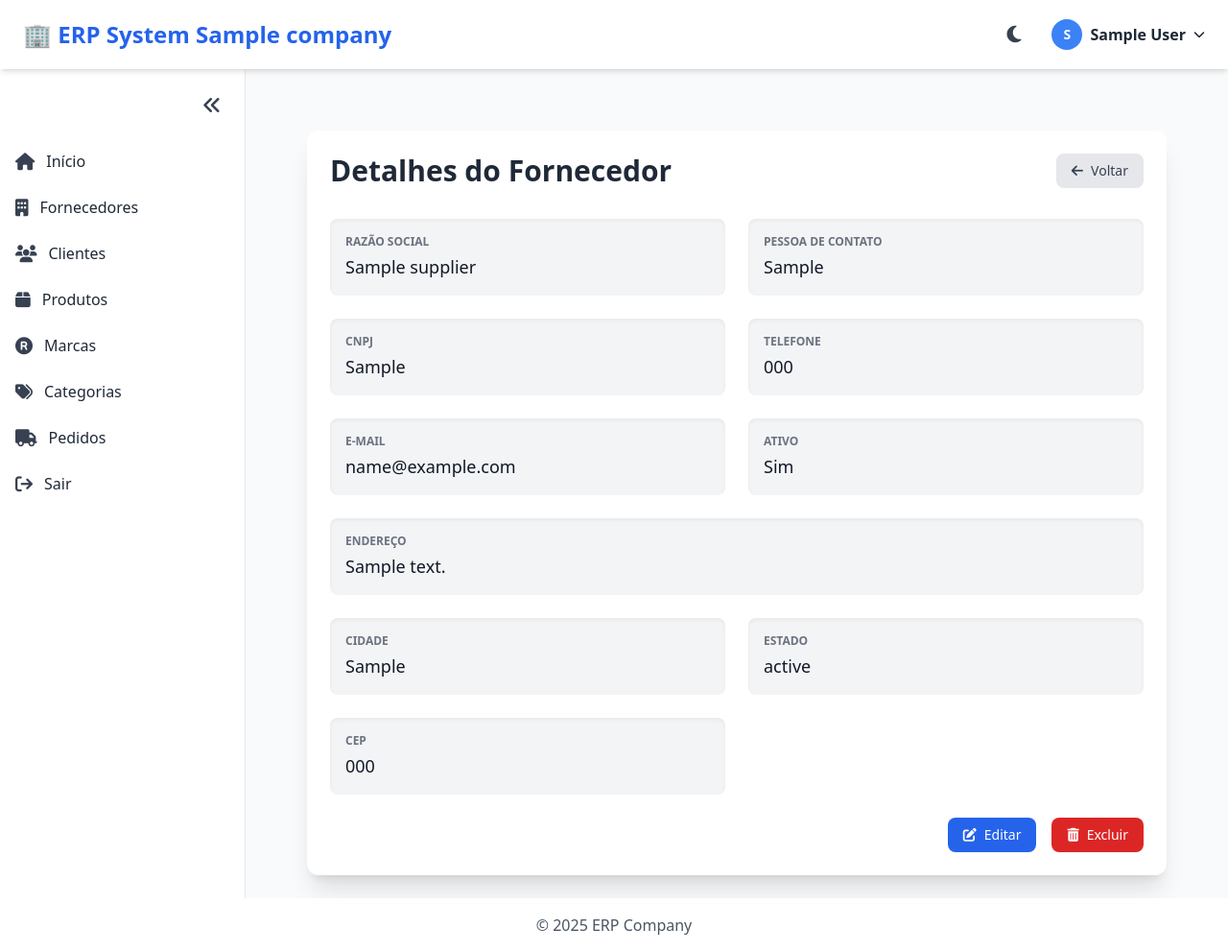
After one commit to viniciostec22/SysErp, a Django app: page /suppliers/00000000-0000-0000-0000-000000000001/ in a window 1280 px wide. The commit adds this page. Shown: the whole page at 96% size. Run offline with Django 5.2, Linux system fonts and the light colour scheme; a user stored in the database is signed in; tables that the repository leaves empty hold one stand-in row (values such as "Sample post"); some libraries are stand-ins or nearby versions.

Commit message:
feat:detail supplier

```diff
--- a/static/dist/output.css
+++ b/static/dist/output.css
@@ -640,6 +640,10 @@ video {
   z-index: 20;
 }
 
+.col-span-2 {
+  grid-column: span 2 / span 2;
+}
+
 .mx-auto {
   margin-left: auto;
   margin-right: auto;
@@ -924,8 +928,16 @@ video {
   overflow: hidden;
 }
 
+.overflow-x-auto {
+  overflow-x: auto;
+}
+
 .overflow-y-auto {
   overflow-y: auto;
+}
+
+.whitespace-nowrap {
+  white-space: nowrap;
 }
 
 .rounded {
@@ -1039,6 +1051,11 @@ video {
   background-color: rgb(239 68 68 / var(--tw-bg-opacity, 1));
 }
 
+.bg-red-600 {
+  --tw-bg-opacity: 1;
+  background-color: rgb(220 38 38 / var(--tw-bg-opacity, 1));
+}
+
 .p-2 {
   padding: 0.5rem;
 }
@@ -1053,6 +1070,10 @@ video {
 
 .p-8 {
   padding: 2rem;
+}
+
+.p-4 {
+  padding: 1rem;
 }
 
 .px-3 {
@@ -1232,6 +1253,18 @@ video {
 .shadow-sm {
   --tw-shadow: 0 1px 2px 0 rgb(0 0 0 / 0.05);
   --tw-shadow-colored: 0 1px 2px 0 var(--tw-shadow-color);
+  box-shadow: var(--tw-ring-offset-shadow, 0 0 #0000), var(--tw-ring-shadow, 0 0 #0000), var(--tw-shadow);
+}
+
+.shadow-inner {
+  --tw-shadow: inset 0 2px 4px 0 rgb(0 0 0 / 0.05);
+  --tw-shadow-colored: inset 0 2px 4px 0 var(--tw-shadow-color);
+  box-shadow: var(--tw-ring-offset-shadow, 0 0 #0000), var(--tw-ring-shadow, 0 0 #0000), var(--tw-shadow);
+}
+
+.shadow-xl {
+  --tw-shadow: 0 20px 25px -5px rgb(0 0 0 / 0.1), 0 8px 10px -6px rgb(0 0 0 / 0.1);
+  --tw-shadow-colored: 0 20px 25px -5px var(--tw-shadow-color), 0 8px 10px -6px var(--tw-shadow-color);
   box-shadow: var(--tw-ring-offset-shadow, 0 0 #0000), var(--tw-ring-shadow, 0 0 #0000), var(--tw-shadow);
 }
 
@@ -1325,6 +1358,16 @@ video {
   background-color: rgb(156 163 175 / var(--tw-bg-opacity, 1));
 }
 
+.hover\:bg-gray-300:hover {
+  --tw-bg-opacity: 1;
+  background-color: rgb(209 213 219 / var(--tw-bg-opacity, 1));
+}
+
+.hover\:bg-red-700:hover {
+  --tw-bg-opacity: 1;
+  background-color: rgb(185 28 28 / var(--tw-bg-opacity, 1));
+}
+
 .hover\:text-black:hover {
   --tw-text-opacity: 1;
   color: rgb(0 0 0 / var(--tw-text-opacity, 1));
--- /dev/null
+++ b/suppliers/templates/suppliers/supplier_detail.html
@@ -0,0 +1,70 @@
+{% extends "base.html" %}
+
+{% block title %}Detalhes do Fornecedor{% endblock title %}
+
+{% block content %}
+<div class="container mx-auto mt-10 max-w-4xl p-6 bg-white dark:bg-gray-800 shadow-xl rounded-xl">
+    <div class="flex items-center justify-between mb-8">
+        <h1 class="text-3xl font-bold text-gray-800 dark:text-gray-100">Detalhes do Fornecedor</h1>
+        <a href="{% url 'suppliers:supplier_list' %}" class="inline-flex items-center px-4 py-2 bg-gray-200 dark:bg-gray-700 text-gray-700 dark:text-gray-200 text-sm font-medium rounded-lg hover:bg-gray-300 dark:hover:bg-gray-600 transition">
+            <i class="fas fa-arrow-left mr-2"></i> Voltar
+        </a>
+    </div>
+
+    <div class="space-y-6">
+        <div class="grid grid-cols-1 md:grid-cols-2 gap-6">
+            <div class="p-4 bg-gray-100 dark:bg-gray-700 rounded-lg shadow-inner">
+                <p class="text-xs font-semibold text-gray-500 dark:text-gray-400 uppercase">Razão Social</p>
+                <p class="mt-1 text-lg font-medium text-gray-900 dark:text-white">{{ supplier.name }}</p>
+            </div>
+            <div class="p-4 bg-gray-100 dark:bg-gray-700 rounded-lg shadow-inner">
+                <p class="text-xs font-semibold text-gray-500 dark:text-gray-400 uppercase">Pessoa de Contato</p>
+                <p class="mt-1 text-lg font-medium text-gray-900 dark:text-white">{{ supplier.contact_person }}</p>
+            </div>
+            <div class="p-4 bg-gray-100 dark:bg-gray-700 rounded-lg shadow-inner">
+                <p class="text-xs font-semibold text-gray-500 dark:text-gray-400 uppercase">CNPJ</p>
+                <p class="mt-1 text-lg font-medium text-gray-900 dark:text-white">{{ supplier.cnpj }}</p>
+            </div>
+            <div class="p-4 bg-gray-100 dark:bg-gray-700 rounded-lg shadow-inner">
+                <p class="text-xs font-semibold text-gray-500 dark:text-gray-400 uppercase">Telefone</p>
+                <p class="mt-1 text-lg font-medium text-gray-900 dark:text-white">{{ supplier.phone }}</p>
+            </div>
+            <div class="p-4 bg-gray-100 dark:bg-gray-700 rounded-lg shadow-inner">
+                <p class="text-xs font-semibold text-gray-500 dark:text-gray-400 uppercase">E-mail</p>
+                <p class="mt-1 text-lg font-medium text-gray-900 dark:text-white">{{ supplier.email }}</p>
+            </div>
+            <div class="p-4 bg-gray-100 dark:bg-gray-700 rounded-lg shadow-inner">
+                <p class="text-xs font-semibold text-gray-500 dark:text-gray-400 uppercase">Ativo</p>
+                <p class="mt-1 text-lg font-medium text-gray-900 dark:text-white">{{ supplier.active|yesno:"Sim,Não" }}</p>
+            </div>
+            <div class="p-4 bg-gray-100 dark:bg-gray-700 rounded-lg shadow-inner col-span-2">
+                <p class="text-xs font-semibold text-gray-500 dark:text-gray-400 uppercase">Endereço</p>
+                <p class="mt-1 text-lg font-medium text-gray-900 dark:text-white">{{ supplier.address }}</p>
+            </div>
+            <div class="p-4 bg-gray-100 dark:bg-gray-700 rounded-lg shadow-inner">
+                <p class="text-xs font-semibold text-gray-500 dark:text-gray-400 uppercase">Cidade</p>
+                <p class="mt-1 text-lg font-medium text-gray-900 dark:text-white">{{ supplier.city }}</p>
+            </div>
+            <div class="p-4 bg-gray-100 dark:bg-gray-700 rounded-lg shadow-inner">
+                <p class="text-xs font-semibold text-gray-500 dark:text-gray-400 uppercase">Estado</p>
+                <p class="mt-1 text-lg font-medium text-gray-900 dark:text-white">{{ supplier.state }}</p>
+            </div>
+            <div class="p-4 bg-gray-100 dark:bg-gray-700 rounded-lg shadow-inner">
+                <p class="text-xs font-semibold text-gray-500 dark:text-gray-400 uppercase">CEP</p>
+                <p class="mt-1 text-lg font-medium text-gray-900 dark:text-white">{{ supplier.zip_code }}</p>
+            </div>
+        </div>
+
+        <div class="flex justify-end space-x-4 mt-8">
+            <a href="{% url 'suppliers:supplier_update' supplier.pk %}"
+                class="inline-flex items-center px-4 py-2 bg-blue-600 text-white text-sm font-medium rounded-lg hover:bg-blue-700 transition">
+                <i class="fas fa-edit mr-2"></i> Editar
+            </a>
+            <a href="{% url 'suppliers:supplier_delete' supplier.pk %}"
+                class="inline-flex items-center px-4 py-2 bg-red-600 text-white text-sm font-medium rounded-lg hover:bg-red-700 transition">
+                <i class="fas fa-trash-alt mr-2"></i> Excluir
+            </a>
+        </div>
+    </div>
+</div>
+{% endblock %}
--- a/suppliers/urls.py
+++ b/suppliers/urls.py
@@ -8,6 +8,7 @@ urlpatterns = [
     path('create/', views.SupplierCreateView.as_view(), name='supplier_create'),
     path('<uuid:pk>/update/', views.SupplierUpdateView.as_view(), name='supplier_update'),
     path('<uuid:pk>/delete/', views.SupplierDeleteView.as_view(), name='supplier_delete'),
+    path('<uuid:pk>/', views.SupplierDetailView.as_view(), name='supplier_detail'),
 
 
 ]
--- a/suppliers/views.py
+++ b/suppliers/views.py
@@ -1,7 +1,7 @@
 from django.contrib import messages
 from django.http import HttpResponseRedirect
 from django.urls import reverse_lazy
-from django.views.generic import DeleteView, ListView, CreateView, UpdateView
+from django.views.generic import DeleteView, DetailView, ListView, CreateView, UpdateView
 from django.contrib.auth.mixins import LoginRequiredMixin
 from .models import Supplier
 from .forms import SupplierForm
@@ -72,3 +72,12 @@ class SupplierDeleteView(LoginRequiredMixin, CompanyFilteredMixin, DeleteView):
         self.object.delete()
         messages.success(self.request, f'O fornecedor "{supplier_name}" foi excluída com sucesso.')
         return HttpResponseRedirect(self.get_success_url())
+
+
+class SupplierDetailView(LoginRequiredMixin, CompanyFilteredMixin, DetailView):
+    """
+    View para exibir os detalhes de um único fornecedor.
+    """
+    model = Supplier
+    template_name = 'suppliers/supplier_detail.html'
+    context_object_name = 'supplier'
```
Also changed, not shown: suppliers/forms.py (+13 -0 lines), suppliers/templates/suppliers/supplier_list.html (+14 -7 lines).
